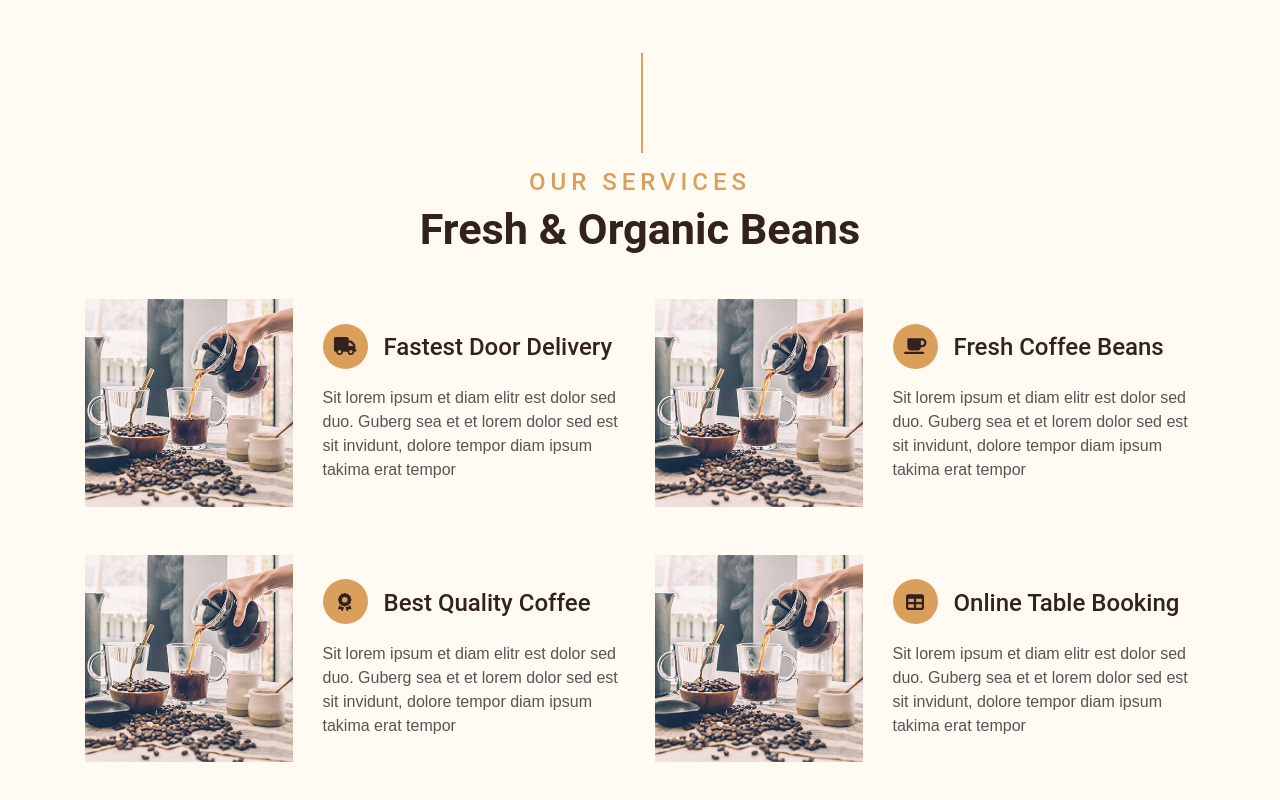
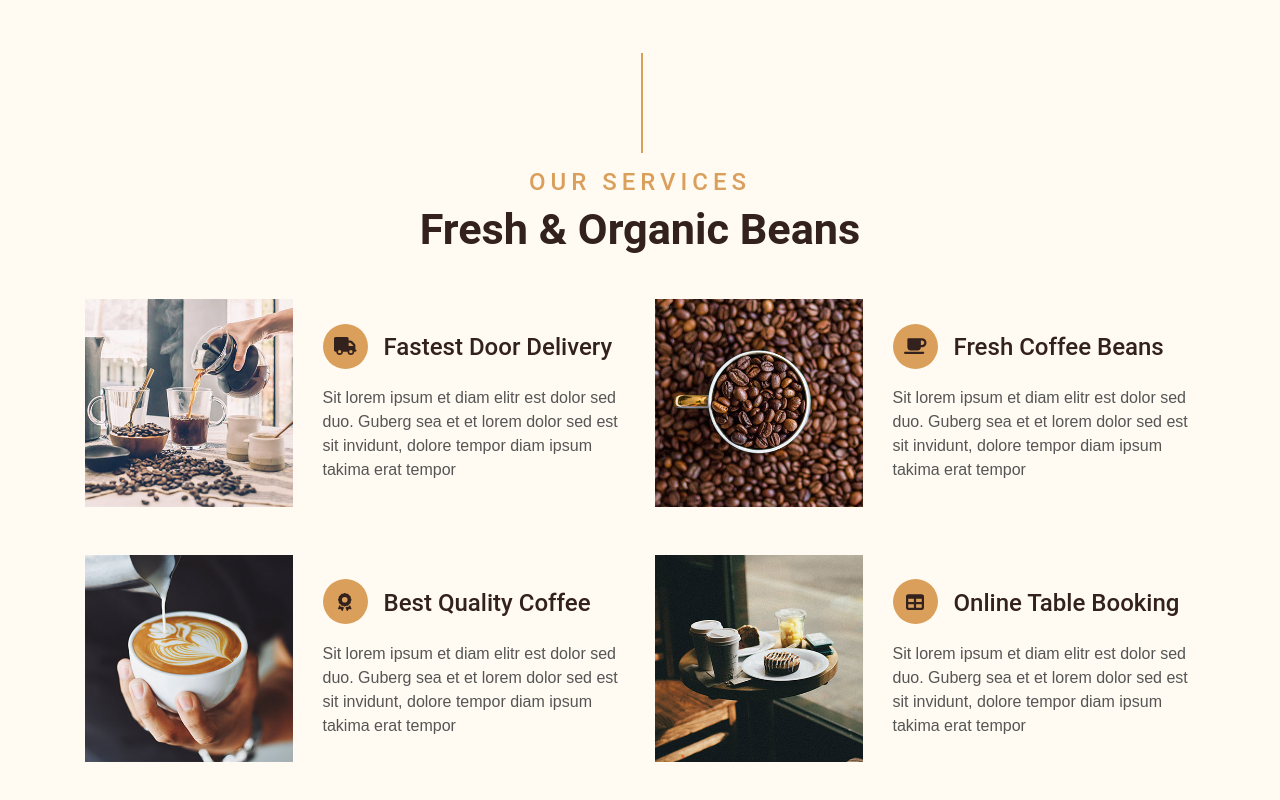
Before and after one commit to Mehdi-haghdoost/next-coffee, a Next.js app: page / in a window 1280 px wide. Shown: the part 1604-2404 px from the top of the page. Built offline with nearby package versions, Linux system fonts and the light colour scheme; data requests are answered from the project's data file.

Commit message:
coding service.js & getStaticProps

```diff
--- a/components/modules/ServiceItem/ServiceItem.js
+++ b/components/modules/ServiceItem/ServiceItem.js
@@ -5,7 +5,7 @@ import "@fortawesome/fontawesome-svg-core/styles.css";
 import { config } from "@fortawesome/fontawesome-svg-core";
 config.autoAddCss = false;
 import { FontAwesomeIcon } from "@fortawesome/react-fontawesome";
-
+import * as Icons from "@fortawesome/free-solid-svg-icons";
 
 function ServiceItem({ title, desc, image, icon }) {
   return (
@@ -20,7 +20,7 @@ function ServiceItem({ title, desc, image, icon }) {
             alignItems : 'baseline'
           }}>
             <div className={styles.service_icon}>
-              <FontAwesomeIcon icon={icon} style={{fontSize  : '18px'}} />
+              <FontAwesomeIcon icon={Icons[icon]} style={{fontSize  : '18px'}} />
             </div>
             <p>
               {title}
--- a/components/templates/Index/Services.js
+++ b/components/templates/Index/Services.js
@@ -1,35 +1,24 @@
 import React from 'react'
 import ServiceItem from '@/components/modules/ServiceItem/ServiceItem'
-import {  faAward, faCoffee, faTable, faTruck } from "@fortawesome/free-solid-svg-icons";
-function Services() {
+
+function Services({services}) {
   return (
     <div class="container-fluid pt-5">
       <div class="container">
         <div class="section-title">
-          <h4 class="text-primary text-uppercase" style={{letterSpacing: '5px'}} >Our Services</h4>
+          <h4 class="text-primary text-uppercase" style={{ letterSpacing: '5px' }} >Our Services</h4>
           <h1 class="display-4">Fresh & Organic Beans</h1>
         </div>
         <div class="row">
-         <ServiceItem title='Fastest Door Delivery'
-         desc='Sit lorem ipsum et diam elitr est dolor sed duo. Guberg sea et et lorem dolor sed est sit invidunt, dolore tempor diam ipsum takima erat tempor'
-         image={'/images/service-1.jpg'}
-         icon={faTruck}
-         />
-          <ServiceItem title='Fresh Coffee Beans'
-         desc='Sit lorem ipsum et diam elitr est dolor sed duo. Guberg sea et et lorem dolor sed est sit invidunt, dolore tempor diam ipsum takima erat tempor'
-         image={'/images/service-1.jpg'}
-         icon={faCoffee}
-         />
-          <ServiceItem title='Best Quality Coffee'
-         desc='Sit lorem ipsum et diam elitr est dolor sed duo. Guberg sea et et lorem dolor sed est sit invidunt, dolore tempor diam ipsum takima erat tempor'
-         image={'/images/service-1.jpg'}
-         icon={faAward}
-         />
-          <ServiceItem title='Online Table Booking'
-         desc='Sit lorem ipsum et diam elitr est dolor sed duo. Guberg sea et et lorem dolor sed est sit invidunt, dolore tempor diam ipsum takima erat tempor'
-         image={'/images/service-1.jpg'}
-         icon={faTable}
-         />
+          {
+            services.map((service) => (
+              <ServiceItem title={service.title}
+                desc={service.desc}
+                image={service.img}
+                icon={service.icon}
+              />
+            ))
+          }
         </div>
       </div>
     </div>
--- a/pages/index.js
+++ b/pages/index.js
@@ -3,14 +3,29 @@ import Slider from '@/components/templates/Index/Slider'
 import React from 'react'
 import Services from '@/components/templates/Index/Services'
 
-function Home() {
+function Home({ data }) {
   return (
     <>
       <Slider />
       <About />
-      <Services />
+      <Services services={data.services} />
     </>
   )
 }
 
+export async function getStaticProps() {
+  const res = await fetch('http://localhost:4000/services')
+  const services = await res.json()
+
+
+  return {
+    props: {
+      data: {
+        services,
+      }
+    },
+    revalidate: 60 * 60 * 12, // second
+  }
+}
+
 export default Home
```
Also changed, not shown: 1 other file (tests, documents, lock files or other folders).
